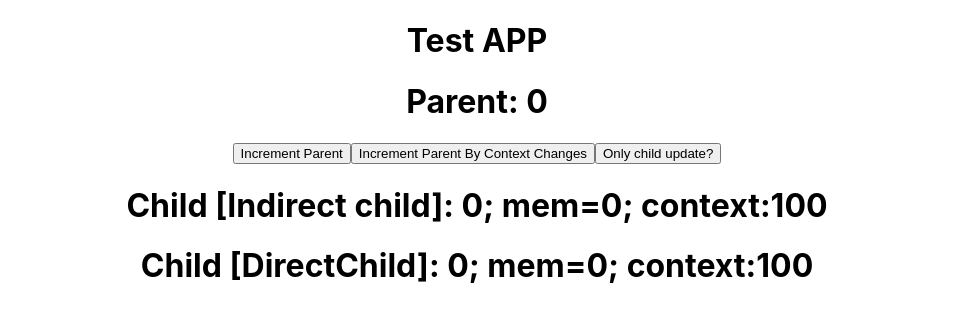
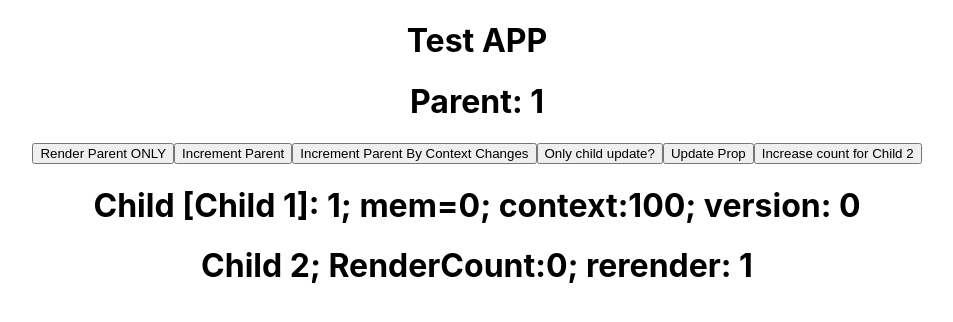
Before and after one commit to tnawork10/playground_react_typescript, a React (Create React App) app: page / in a window 1280 px wide. Shown: the top 322 px of the page, without its empty margins (163-1116 px from the left). Built offline with nearby package versions, Linux system fonts and the light colour scheme.

Commit message:
render test

```diff
--- a/src/App.tsx
+++ b/src/App.tsx
@@ -2,13 +2,16 @@ import React from "react";
 import logo from "./logo.svg";
 import "./App.css";
 import RangeContent from "./Components/RangeContent/RangeContent";
-import RenderRoot from "TestRendering/RenderRoot";
+import TestRendering from "TestRendering/TestRendering";
+import TestOverrideProp from "TestOverrideProp/TestOverrideProp";
+import TestAxiosMultipart from "TestAxiosForMultipart/TestAxiosMultipart";
 
 function App() {
   return (
     <div className="App">
       <h1>Test APP</h1>
-      <RenderRoot></RenderRoot>
+      {/* <TestAxiosMultipart></TestAxiosMultipart> */}
+      <TestRendering></TestRendering>
     </div>
   );
 }
--- /dev/null
+++ b/src/TestAxiosForMultipart/TestAxiosMultipart.tsx
@@ -0,0 +1,93 @@
+import axios from "axios";
+import React, { useEffect, useState } from "react";
+
+type Props = {};
+
+const delimeter = "======boundary======";
+
+function TestAxiosMultipart({}: Props) {
+  const [render, setRender] = useState(<></>);
+
+  useEffect(() => {
+    setResult();
+  }, []);
+
+  const setResult = () => {
+    const uri = {
+      uri: "http://localhost:5000/TagDataBuildRt/GetTagCorrectionsRange",
+      from: 0,
+      to: 15,
+    };
+    getMultipartWithRange(uri).then((x: any[]) => {
+      setRender(
+        <>
+          <div>
+            {x.map((y: any) => {
+              return <p>{JSON.stringify(y.headers)}</p>;
+            })}
+          </div>
+          <div>
+            {x.map((y: any) => {
+              return <p>{JSON.stringify(y.body)}</p>;
+            })}
+          </div>
+        </>
+      );
+    });
+  };
+  return (
+    <>
+      <div>TestAxiosMultipart</div>;{render}
+    </>
+  );
+}
+
+type GetOptions = {
+  uri: string;
+  from: number;
+  to: number;
+};
+const getMultipartWithRange = (opt: GetOptions): Promise<any[]> => {
+  const prom = axios
+    .get(opt.uri, {
+      headers: {
+        Range: `Items=${opt.from}-${opt.to}`,
+      },
+    })
+    .then((response) => {
+      const parts = response.data.split(`--${delimeter}`);
+      const result = parts
+        .map((part: { split: (arg0: string) => [any, any] }) => {
+          const [headers, body] = part.split("\r\n\r\n");
+          if (body !== undefined) {
+            const parsedBody = JSON.parse(body);
+            return { headers: parseHeaders(headers), body: parsedBody };
+          }
+          return null;
+          // Handle other content types as needed
+        })
+        .filter((x: any | null) => x != null);
+      return result;
+    })
+    .catch((e) => {
+      console.log(e);
+      return e;
+    });
+  return prom;
+};
+
+const parseHeaders = (input: string): { [key: string]: any } => {
+  const split = input
+    .split("\r\n")
+    .filter((x) => x !== null && x !== undefined && x !== "");
+  const result: { [key: string]: any } = {};
+  split.forEach((el) => {
+    if (el != null) {
+      const [headerName, headerValue] = el.split(":");
+      result[headerName] = headerValue.trim();
+    }
+  });
+  return result;
+};
+
+export default TestAxiosMultipart;
--- /dev/null
+++ b/src/TestOverrideProp/TestOverrideProp.tsx
@@ -0,0 +1,20 @@
+import React from "react";
+import OverridePropParent from "./OverridePropParent";
+import OverridePropChild from "./OverridePropChild";
+
+export type PropsToOverride = {
+    children?: any;
+    toOverride: number;
+};
+
+const TestOverrideProp = (props: PropsToOverride) => {
+  return (
+    <div>
+      <OverridePropParent toOverride={10}>
+        <OverridePropChild {...props}></OverridePropChild>
+      </OverridePropParent>
+    </div>
+  );
+};
+
+export default TestOverrideProp;
--- a/src/TestRendering/RenderChild.tsx
+++ b/src/TestRendering/RenderChild.tsx
@@ -1,14 +1,18 @@
 import { title } from "process";
-import React, { useContext, useEffect, useMemo, useState } from "react";
+import React, { useContext, useEffect, useMemo, useRef, useState } from "react";
 import { RenderContextDef } from "./RenderContext";
 
 type Props = {
+  version?: number;
   children?: any;
   state?: any;
   title: string;
+  prop: any;
+  propRef?: any;
+  propMem?: any;
 };
 
-const RenderChild = (props: Props) => {
+const RenderChild =  (props: Props) => {
   const [render, setRender] = useState(0);
   const [renderCount, setRenderCount] = useState(0);
   const context = useContext(RenderContextDef);
@@ -17,22 +21,40 @@ const RenderChild = (props: Props) => {
       memCounter: 0,
     };
   }, []);
-//   useEffect(() => {
-//     setRenderCount(renderCount + 1);
-//     log(props.title, renderCount);
-// }, [props.state]);
 
-// useEffect(() => {
-//     setRenderCount(renderCount + 1);
-//     log(props.title, renderCount);
-// }, [context.valueInt]);
+  const memProps = useMemo(() => props, []);
 
-log(props.title, renderCount);
+  const ref = useRef(props);
+  useEffect(() => {
+    setRenderCount(renderCount + 1);
+    log(props.title, renderCount);
+  }, [props.prop.counter]);
+
+  useEffect(() => {
+    setRenderCount(renderCount + 1);
+    log(props.title, renderCount);
+  }, [props.propRef.current.counter]);
+
+  useEffect(() => {
+    setRenderCount(renderCount + 1);
+    log(props.title, renderCount);
+  }, [props.propRef.current]);
+
+  useEffect(() => {
+    setRenderCount(renderCount + 1);
+    log(props.title, renderCount);
+  }, [props.propRef]);
+
+  // useEffect(() => {
+  //     setRenderCount(renderCount + 1);
+  //     log(props.title, renderCount);
+  // }, [context.valueInt]);
+
+  log(props.title, renderCount);
   return (
     <div>
       <h1>
-        Child [{props.title}]: {renderCount}; mem={mem.memCounter}; context:
-        {context.valueInt}
+        Child [{props.title}]: {renderCount}; mem={mem.memCounter}; context:{context.valueInt}; version: {props.version}
       </h1>
     </div>
   );
--- /dev/null
+++ b/src/TestRendering/RenderChild2.tsx
@@ -0,0 +1,25 @@
+import React, { useEffect, useState } from "react";
+
+type Props = {
+  title: string;
+  initCount: number;
+};
+
+const RenderChild2 = (props: Props) => {
+  const [renderCount, setRenderCount] = useState(props.initCount);
+  const [rerender, setRerender] = useState(0);
+
+  useEffect(() => {
+    setRerender(rerender + 1);
+  }, [props.initCount]);
+
+  return (
+    <div>
+      <h1>
+        {props.title}; RenderCount:{renderCount}; rerender: {rerender}
+      </h1>
+    </div>
+  );
+};
+
+export default RenderChild2;
--- a/src/TestRendering/RenderParent.tsx
+++ b/src/TestRendering/RenderParent.tsx
@@ -1,23 +1,39 @@
 import React, { useContext, useMemo, useRef, useState } from "react";
 import RenderChild from "./RenderChild";
 import { RenderContextDef } from "./RenderContext";
+import RenderChild2 from "./RenderChild2";
 
 type Props = {
   children?: any;
 };
 
 const RenderParent = (props: Props) => {
+  const refCount = useRef(0);
   const [render, setRender] = useState(0);
   const [renderCount, setRenderCount] = useState(0);
   const context = useContext(RenderContextDef);
   const refInt = useRef(10);
+  const propRef = useRef({ counter: 0 });
+  const [countButtonChild2, setCountButtonChild2] = useState(0);
+
+  refCount.current++;
+
+  const propMem = useMemo(() => {
+    return {
+      counter: 1000,
+    };
+  }, []);
 
   const memParent = useMemo(() => {
     return { count: 0 };
   }, []);
+
+  const prop = { counter: 0 };
+
   return (
     <div>
-      <h1>Parent: {renderCount}</h1>
+      <h1>Parent: {refCount.current}</h1>
+      <button onClick={() => setRender(render + 1)}>Render Parent ONLY</button>
       <button
         onClick={() => {
           setRenderCount(renderCount + 1);
@@ -43,8 +59,38 @@ const RenderParent = (props: Props) => {
       >
         Only child update?
       </button>
+      <button
+        onClick={() => {
+          prop.counter++;
+          propMem.counter = propMem.counter + 1;
+          propRef.current.counter = propRef.current.counter + 1;
+          propRef.current = { counter: propRef.current.counter + 100 };
+          console.log("parent prop changed: " + prop.counter);
+        }}
+      >
+        Update Prop
+      </button>
+
+      <button
+        onClick={() => {
+          setCountButtonChild2(countButtonChild2 + 1);
+        }}
+      >
+        Increase count for Child 2
+      </button>
       {props.children}
-      <RenderChild title={"DirectChild"} state={memParent.count}></RenderChild>
+      <RenderChild
+        title={"Child 1"}
+        state={memParent.count}
+        prop={prop}
+        propMem={propMem}
+        propRef={propRef}
+        version={renderCount}
+      ></RenderChild>
+      <RenderChild2
+        title="Child 2"
+        initCount={countButtonChild2}
+      ></RenderChild2>
     </div>
   );
 };
--- a/src/TestRendering/RenderRoot.tsx
+++ b/src/TestRendering/TestRendering.tsx
@@ -8,7 +8,7 @@ import RenderContext, {
 
 type Props = {};
 
-const RenderRoot = (props: Props) => {
+const TestRendering = (props: Props) => {
   const mem = useMemo(() => {
     const t: RenderContextData = {
       valueInt: 100,
@@ -20,10 +20,10 @@ const RenderRoot = (props: Props) => {
     <div>
       <RenderContextDef.Provider value={mem}>
         <RenderParent>
-          <RenderChild title="Indirect child"></RenderChild>
+          {/* <RenderChild title="Indirect child"></RenderChild> */}
         </RenderParent>
       </RenderContextDef.Provider>
     </div>
   );
 };
-export default RenderRoot;
+export default TestRendering;
```
Also changed, not shown: src/TestOverrideProp/OverridePropChild.tsx (added, +13 -0 lines), src/TestOverrideProp/OverridePropParent.tsx (added, +9 -0 lines).
